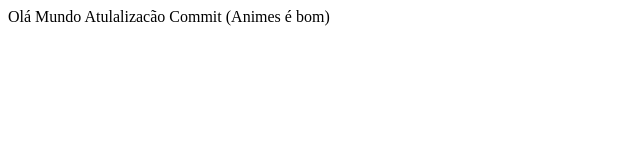
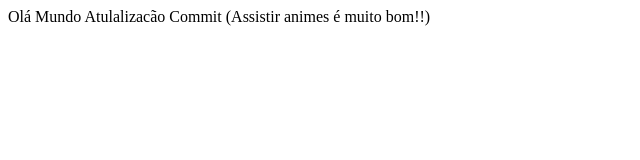
Before and after one commit to JulioCC10/Web, a plain HTML site: page index.html in a window 1280 px wide. Shown: the whole page, without its empty margins (0-640 px from the left). Drawn offline with Linux system fonts and the light colour scheme.

Commit message:
Texto histórico

```diff
--- a/index.html
+++ b/index.html
@@ -8,6 +8,6 @@
 </head>
 <body>
     Olá Mundo
-    Atulalizacão Commit (Animes é bom)
+    Atulalizacão Commit (Assistir animes é muito bom!!)
 </body>
 </html>
```
